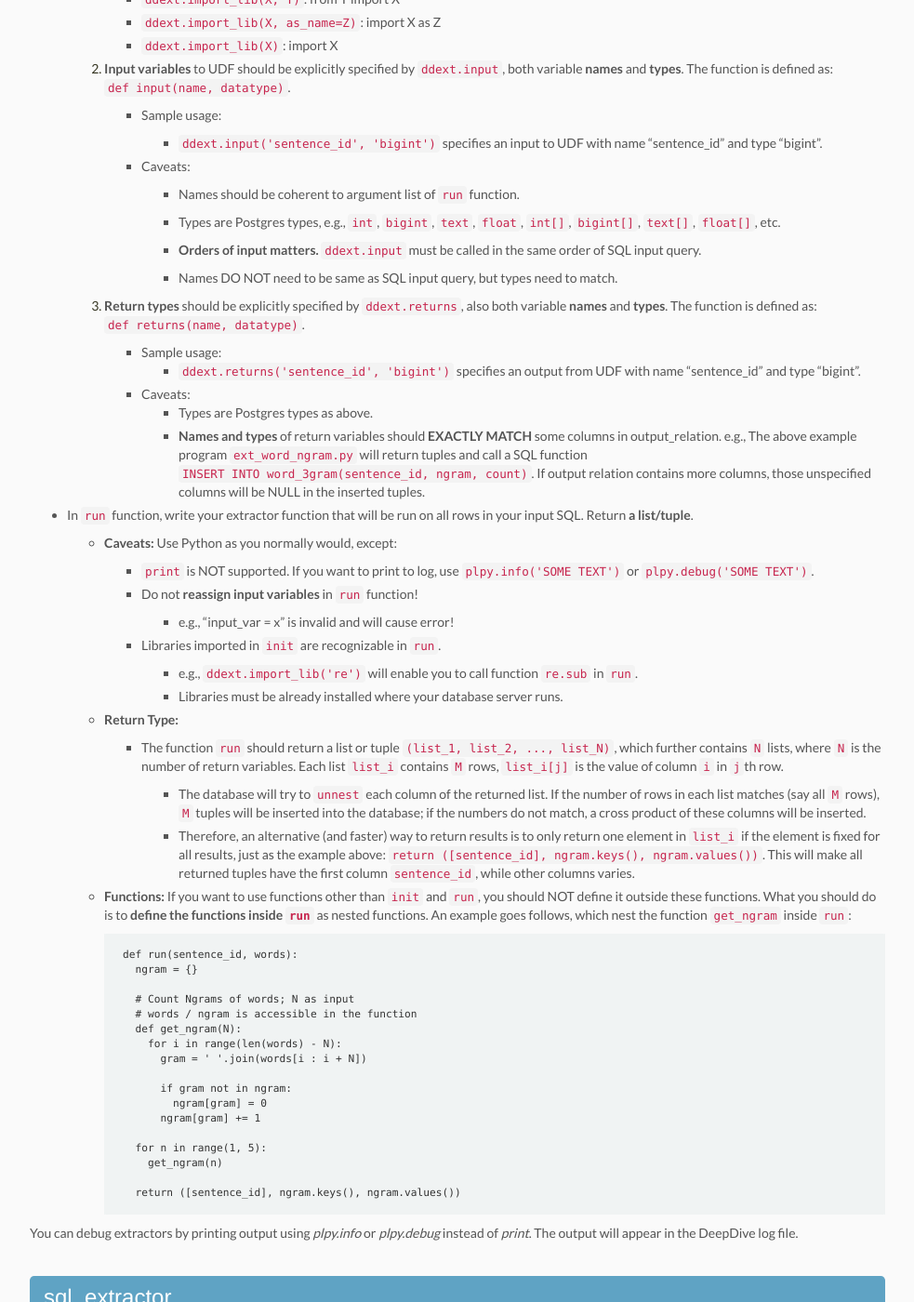
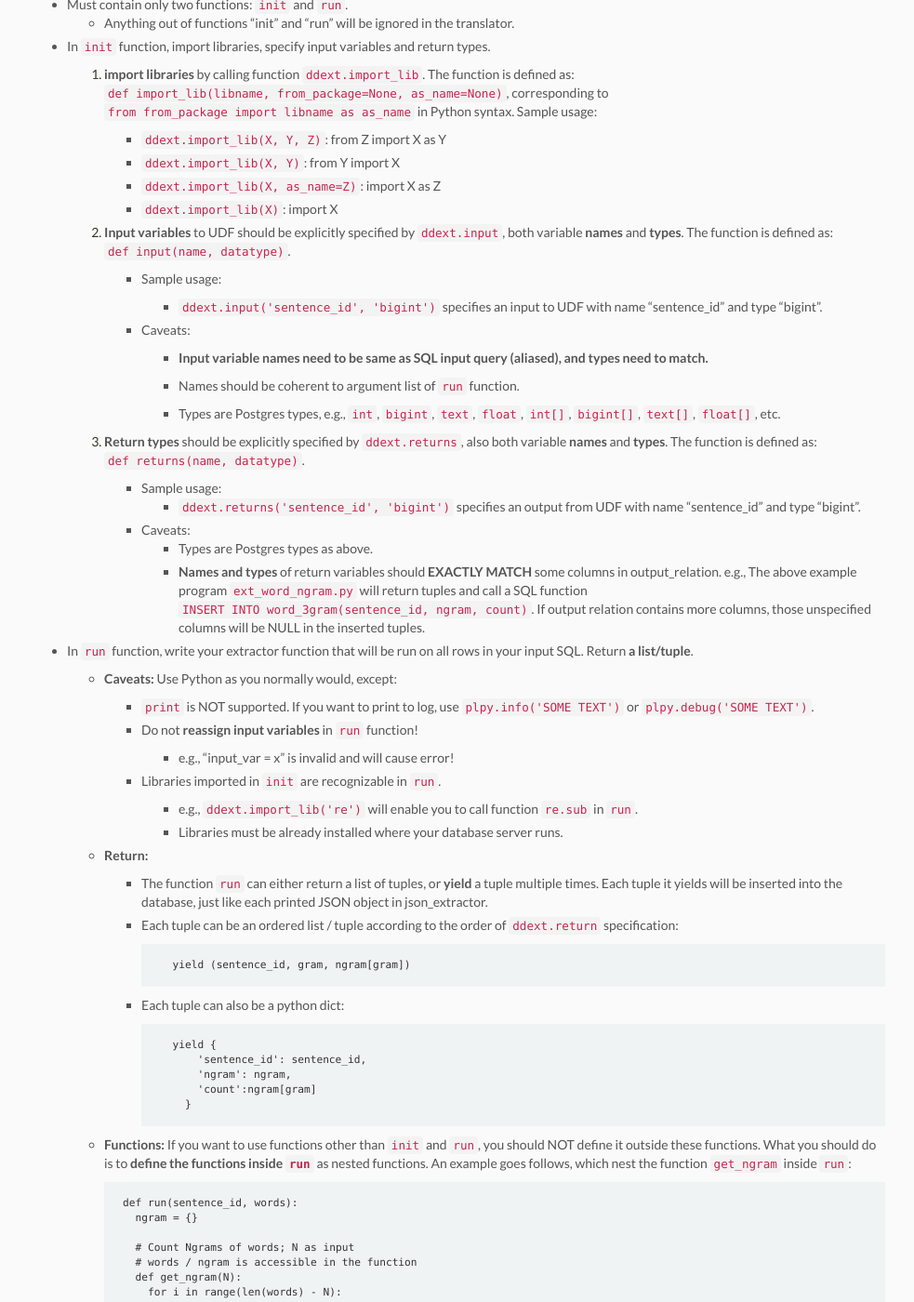
Before and after one commit to senaraiandi/deepdive, a Jekyll site: the page built from doc/extractors.md, in a window 1280 px wide and 1400 px high, scrolled down 5011 px. Shown: the whole window at 93% size, without its empty margins (148-1131 px from the left). Built offline with Jekyll 4.4.1, drawn with Linux system fonts in a browser that asks for light colours; nearby versions of some CDN libraries; some of the changed text lies outside the part shown.

Commit message:
Changed syntax of plpy_extractor

```diff
--- a/_config.yml
+++ b/_config.yml
@@ -1,4 +1,3 @@
 source:      .
 safe:        true
 baseurl: http://deepdive.stanford.edu
-markdown: kramdown
--- a/doc/extractors.md
+++ b/doc/extractors.md
@@ -199,7 +199,7 @@ Similar as `json_extractor`, the UDF is executed on data defined by an `input` S
     # An extractor to get trigrams of words from sentences to word_3gram table
     ngramExtractor {
       style           : "plpy_extractor"
-      input           : """SELECT sentence_id, words, 3 FROM sentences"""
+      input           : """SELECT sentence_id, words, 3 as gram_len FROM sentences"""
       output_relation : "word_3gram"
       udf             : "ext_word_ngram.py"
     }
@@ -240,8 +240,20 @@ def run(sentence_id, words, gram_len):
       ngram[gram] = 0
     ngram[gram] += 1
 
-  # All tuples have the same sentence_id, while ngram and count vary.
-  return ([sentence_id], ngram.keys(), ngram.values())
+  for gram in ngram:
+    # Yield an ordered tuple/list:
+    yield (sentence_id, gram, ngram[gram])
+
+    # Or yield a (unordered) dict:
+    # yield {
+    #     'sentence_id': sentence_id,
+    #     'ngram': ngram,
+    #     'count':ngram[gram]
+    #   }
+
+  # # Or return a list at once:
+  # return [[sentence_id, gram, ngram[ngram]] for gram in ngram]
+
 {% endhighlight %}
 
 **UDF format.** Since it will be translated into PL/Python by translator in DeepDive,  UDF of plpy_extractor must be written in a specific format:
@@ -266,13 +278,12 @@ def run(sentence_id, words, gram_len):
 
       - Caveats:
 
+          - **Input variable names need to be same as SQL input query (aliased), and types need to match.**
+
           - Names should be coherent to argument list of `run` function.
 
           - Types are Postgres types, e.g., `int`, `bigint`, `text`, `float`, `int[]`, `bigint[]`, `text[]`, `float[]`, etc.
 
-          - **Orders of input matters.** `ddext.input` must be called in the same order of SQL input query.
-
-          - Names DO NOT need to be same as SQL input query, but types need to match.
 
   3. **Return types** should be explicitly specified by `ddext.returns`, also both variable **names** and **types**. The function is defined as: `def returns(name, datatype)`.
 
@@ -297,12 +308,21 @@ def run(sentence_id, words, gram_len):
       - e.g., `ddext.import_lib('re')` will enable you to call function `re.sub` in `run`.
       - Libraries must be already installed where your database server runs.
 
-  - **Return Type:**
+  - **Return:**
 
-    - The function `run` should return a list or tuple `(list_1, list_2, ..., list_N)`, which further contains `N` lists, where `N` is the number of return variables. Each list `list_i` contains `M` rows, `list_i[j]` is the value of column `i` in `j`th row.
+    - The function `run` can either return a list of tuples, or **yield** a tuple multiple times. Each tuple it yields will be inserted into the database, just like each printed JSON object in json_extractor.
+    - Each tuple can be an ordered list / tuple according to the order of `ddext.return` specification:
 
-      - The database will try to `unnest` each column of the returned list. If the number of rows in each list matches (say all `M` rows), `M` tuples will be inserted into the database; if the numbers do not match, a cross product of these columns will be inserted.
-      - Therefore, an alternative (and faster) way to return results is to only return one element in `list_i` if the element is fixed for all results, just as the example above: `return ([sentence_id], ngram.keys(), ngram.values())`. This will make all returned tuples have the first column `sentence_id`, while other columns varies.
+            yield (sentence_id, gram, ngram[gram])
+
+    - Each tuple can also be a python dict:
+
+            yield {
+                'sentence_id': sentence_id,
+                'ngram': ngram,
+                'count':ngram[gram]
+              }
+
 
   - **Functions:** If you want to use functions other than `init` and `run`, you should NOT define it outside these functions. What you should do is to **define the functions inside `run`** as nested functions. An example goes follows, which nest the function `get_ngram` inside `run`:
 
```
